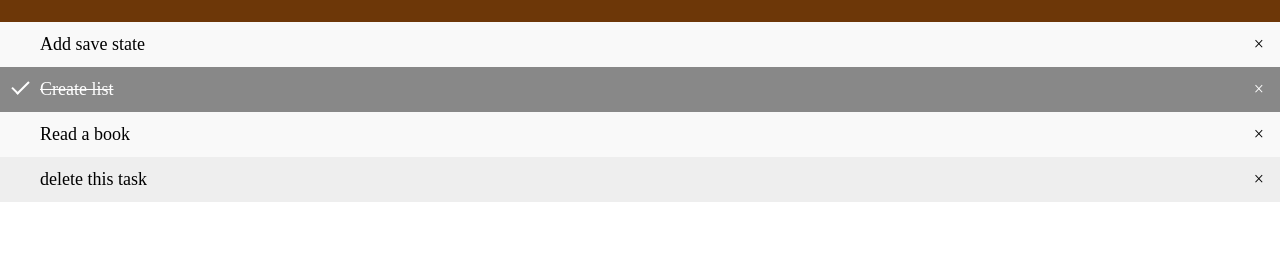
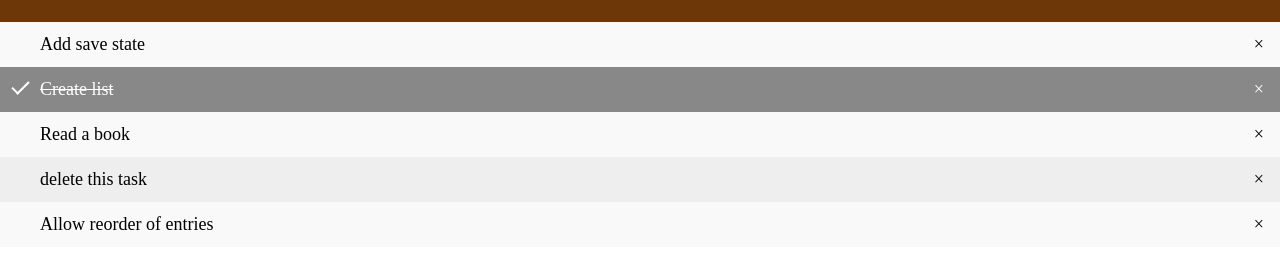
Before and after one commit to gclaunch/Task-Management-System-API, a plain HTML site: page index.html in a window 1280 px wide. Shown: the part 104-372 px from the top of the page. Drawn offline with Linux system fonts and the light colour scheme.

Commit message:
Update index.html

```diff
--- a/index.html
+++ b/index.html
@@ -21,6 +21,7 @@
   <li class="checked">Create list</li>
   <li>Read a book</li>
   <li>delete this task</li>
+  <li>Allow reorder of entries</li>
 </ul>
 
 <script src="additem.js"></script>
```
